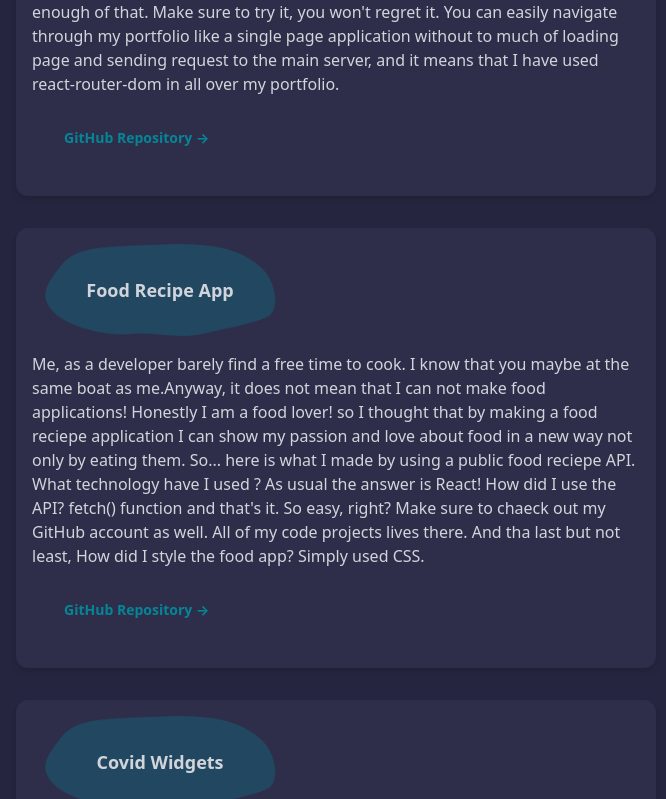
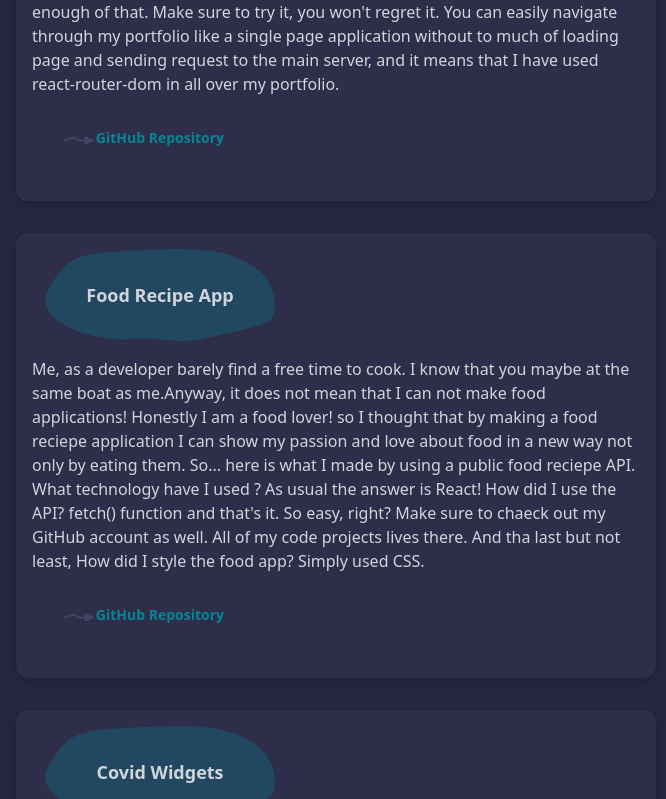
Before and after one commit to fojanb/Fojan-Portfolio, a React (Create React App) app: page /works in a window 1280 px wide. Shown: the part 847-1646 px from the top of the page, without its empty margins (304-970 px from the left). Built offline with nearby package versions, Linux system fonts and the light colour scheme.

Commit message:
Works Update

```diff
--- /dev/null
+++ b/src/components/Arrow/Arrow.js
@@ -0,0 +1,32 @@
+import React from "react";
+
+const Arrow = () => {
+  return (
+    <svg
+      width="30"
+      height="25"
+      viewBox="0 0 8114 2248"
+      fill="none"
+      xmlns="http://www.w3.org/2000/svg"
+    >
+      <path
+        d="M251 1168C1964.74 448.735 2934.86 105.068 3274.59 576.767"
+        stroke="#454464"
+        stroke-width="500"
+        stroke-linecap="round"
+      />
+      <path
+        d="M6439.85 1132.25C3692.56 1223.44 3606.91 1017.46 3268.79 567.401"
+        stroke="#454464"
+        stroke-width="500"
+        stroke-linecap="round"
+      />
+      <path
+        d="M7991.84 936.634C8153.25 1005.18 8154.57 1233.5 7993.95 1303.9L5879.16 2230.81C5749.19 2287.77 5602.89 2195.03 5598.95 2053.18L5547.65 206.402C5543.6 60.7636 5691.65 -40.1896 5825.75 16.7601L7991.84 936.634Z"
+        fill="#454464"
+      />
+    </svg>
+  );
+};
+
+export default Arrow;
--- a/src/components/Work/Work.js
+++ b/src/components/Work/Work.js
@@ -1,4 +1,5 @@
 import React from "react";
+import Arrow from "../Arrow/Arrow";
 
 const Work = (props) => {
   let { title, description, link } = props;
@@ -11,14 +12,15 @@ const Work = (props) => {
         <article className="pt-4 text-left text-gray-300">
           {description}
           <div className="flex items-left w-60 text-sm p-8">
-            <span className="font-bold text-greeny hover:text-lightGreeny transform hover:scale-100 hover:transition duration-500 ease-in-out">
-              <a
-                href={link}
-                target="_blank"
-              >
-                GitHub Repository&nbsp;<span>→</span>
+            <div className="font-bold text-greeny hover:text-lightGreeny transform hover:scale-100 hover:transition duration-500 ease-in-out">
+              <a href={link} target="_blank">
+                <div className="flex justify-between itmes-center w-40">
+                <Arrow />
+                  <span>GitHub Repository</span>
+
+                </div>
               </a>
-            </span>
+            </div>
           </div>
         </article>
       </div>
```
Also changed, not shown: src/assets/arrow.svg (added).
